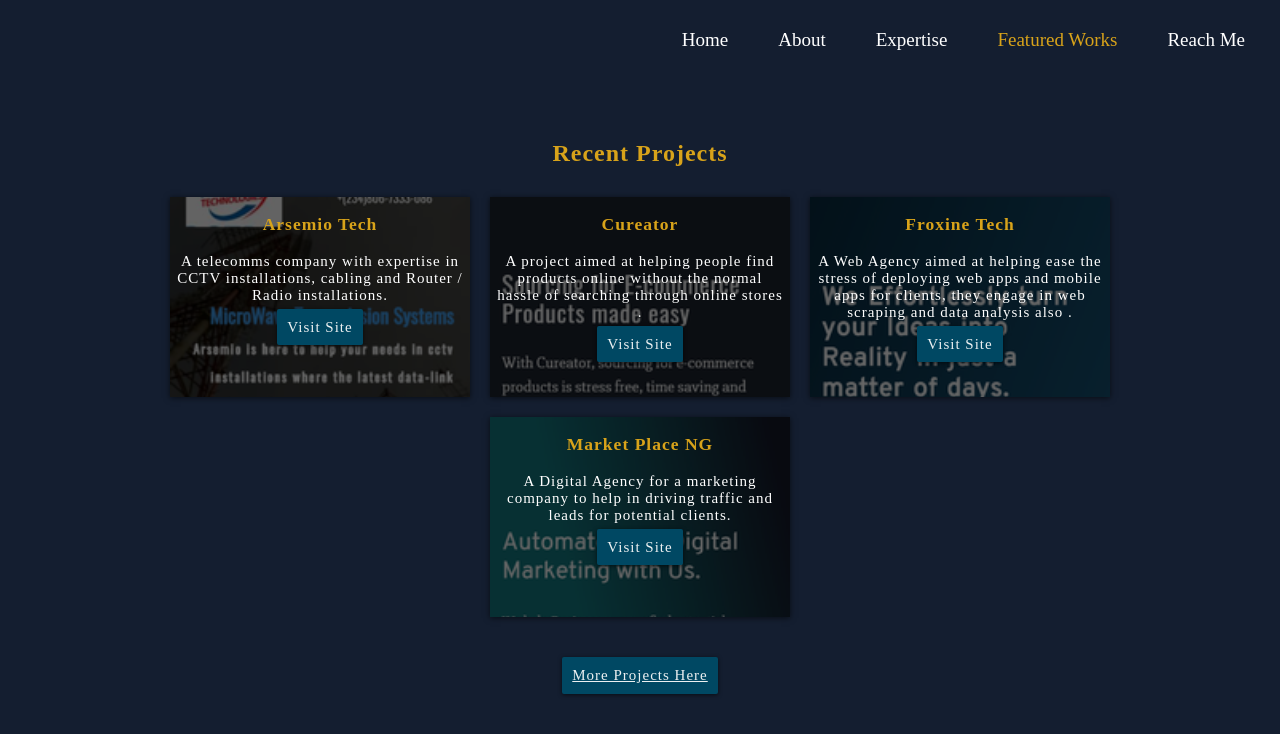
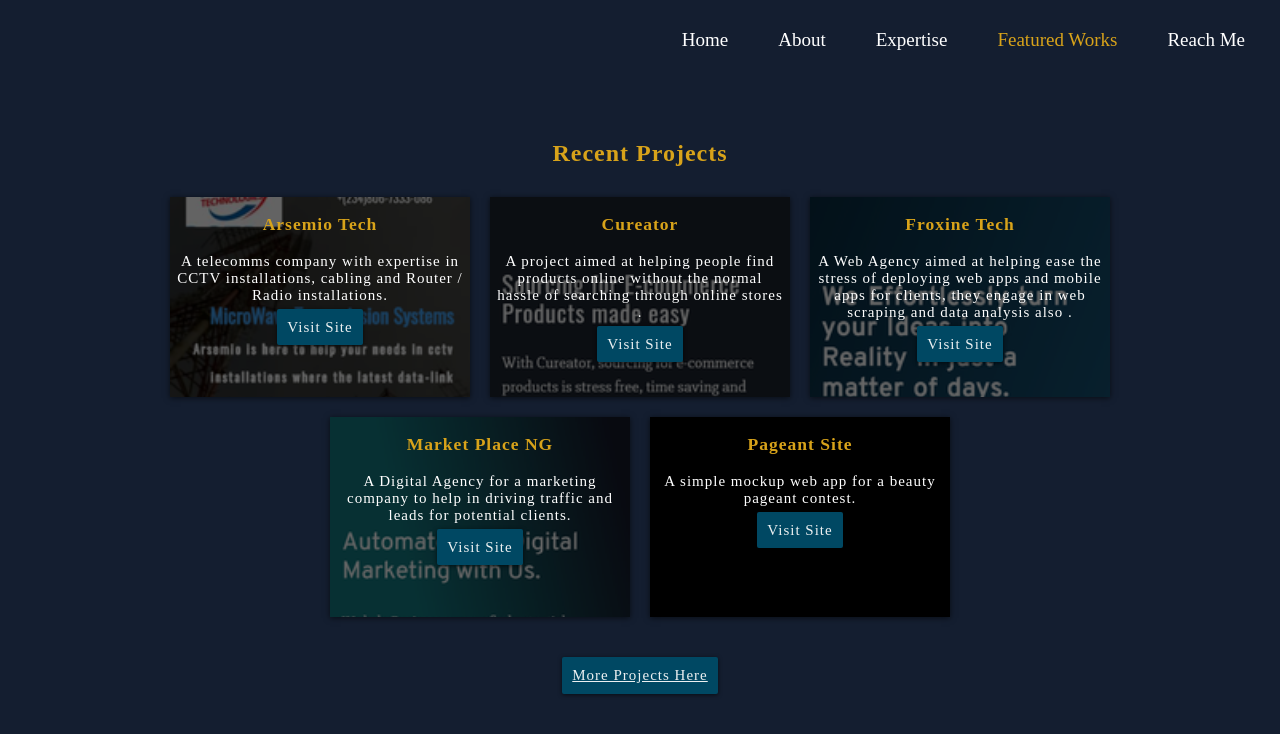
Before and after one commit to Geeker1/portfolio, a React (Create React App) app: page /projects in a window 1280 px wide. Shown: the top 734 px of the page. Built offline with nearby package versions, Linux system fonts and the light colour scheme; a web font is replaced by a local one.

Commit message:
'added-pageant-link'

```diff
--- a/src/components/Projects.tsx
+++ b/src/components/Projects.tsx
@@ -146,16 +146,15 @@ const Project : React.FC = ()=>{
                         target="_blank" rel="noopener noreferrer" className="btn">Visit Site</a>
                     </div>
                 </ProjectItem>
-                {/* <ProjectItem className="project-item">
+                <ProjectItem className="project-item">
                     <div className="bg-img"></div>
                     <div className="content">
-                    <h3>Fx Planner</h3>
-                    <p>A simple Dashboard forex app for helping users stick to the trading plans they set
-                         and watch for price alerts.
+                    <h3>Pageant Site</h3>
+                    <p>A simple mockup web app for a beauty pageant contest.
                     </p>
-                    <a href="https://google.com" target="_blank" rel="noopener noreferrer" className="btn">Visit Site</a>
+                    <a href="https://thirsty-khorana-15d84c.netlify.com/" target="_blank" rel="noopener noreferrer" className="btn">Visit Site</a>
                     </div>
-                </ProjectItem> */}
+                </ProjectItem>
             </div>
             <a href="https://github.com/geeker1" target="_blank" rel="noopener noreferrer" className="btn cta">
                 More Projects Here
```
